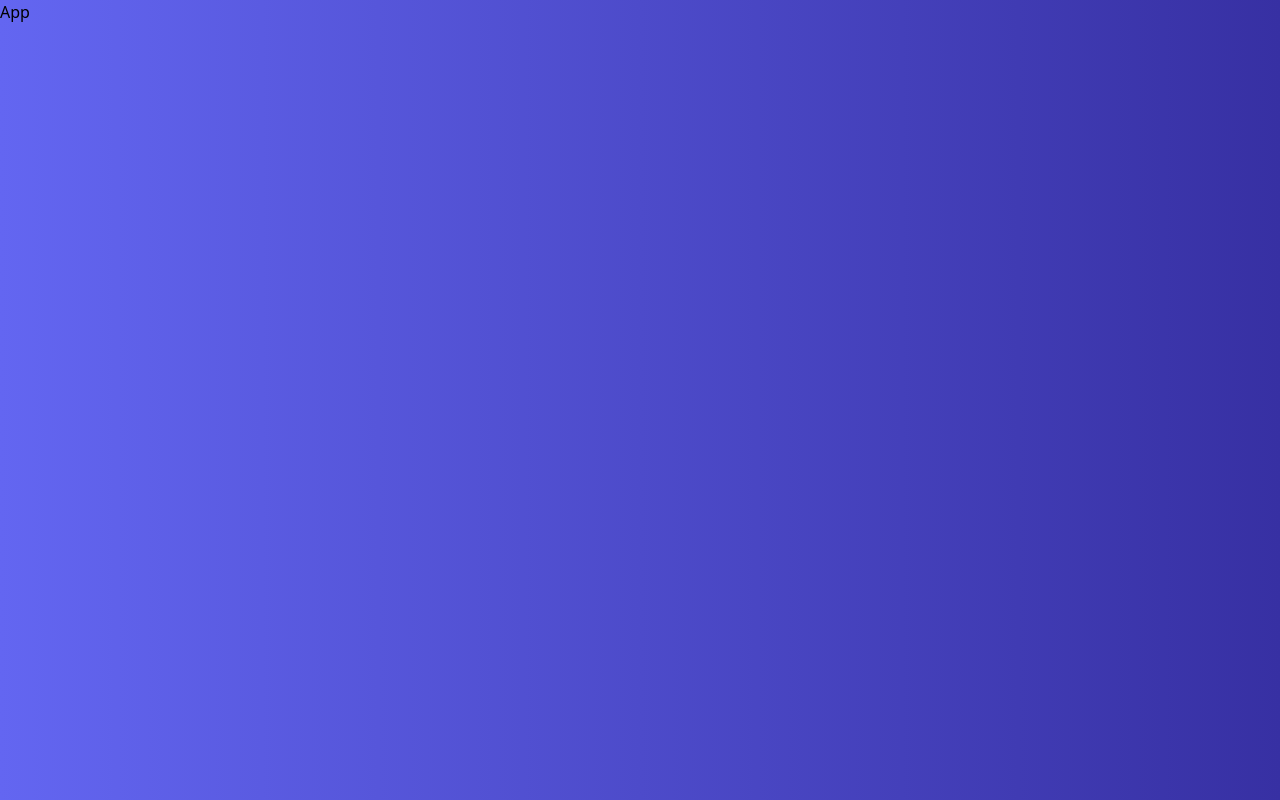
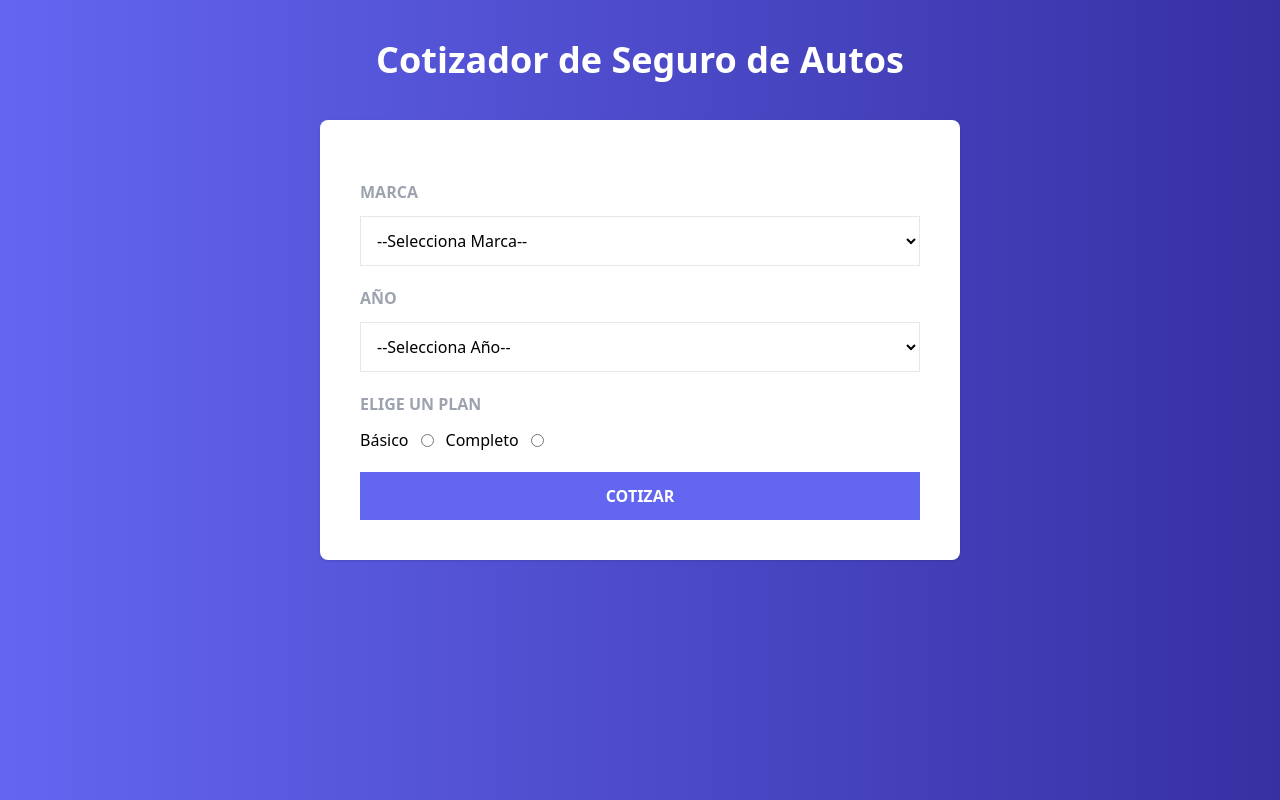
Before and after one commit to danieldamian09/Cotizador-seguro-automovil-context, a React (Vite) app: page / in a window 1280 px wide. Built offline with nearby package versions, Linux system fonts and the light colour scheme.

Commit message:
creating the quote form

```diff
--- a/src/App.jsx
+++ b/src/App.jsx
@@ -1,9 +1,9 @@
-
+import AppSeguro from "./components/AppSeguro"
 
 function App() {
 
   return (
-    <h1>App</h1>
+    <AppSeguro />
   )
 }
 
--- /dev/null
+++ b/src/components/AppSeguro.jsx
@@ -0,0 +1,16 @@
+import Formulario from "./Formulario";
+
+const AppSeguro = () => {
+	return (
+		<>
+			<header className=" my-10">
+				<h1 className=" text-white text-center text-4xl font-black">Cotizador de Seguro de Autos</h1>
+      </header>
+      <main className=" bg-white md:w-2/3 lg:w-2/4 mx-auto shadow rounded-lg p-10">
+        <Formulario />
+      </main>
+		</>
+	);
+};
+
+export default AppSeguro;
--- /dev/null
+++ b/src/components/Formulario.jsx
@@ -0,0 +1,59 @@
+import {Fragment} from "react"
+import { MARCAS, YEARS, PLANES } from "../constants";
+
+const Formulario = () => {
+	return (
+		<>
+			<form>
+				<div className=" my-5">
+					<label className=" block mb-3 font-bold text-gray-400 uppercase">
+						Marca
+					</label>
+					<select
+						name="marca"
+						className=" w-full p-3 bg-white border border-gray-200"
+					>
+						<option value="">--Selecciona Marca--</option>
+						{MARCAS.map((marca) => (
+							<option key={marca.id} value={marca.id}>
+								{marca.nombre}
+							</option>
+						))}
+					</select>
+				</div>
+				<div className=" my-5">
+					<label className=" block mb-3 font-bold text-gray-400 uppercase">
+						Año
+					</label>
+					<select
+						name="marca"
+						className=" w-full p-3 bg-white border border-gray-200"
+					>
+						<option value="">--Selecciona Año--</option>
+						{YEARS.map((year) => (
+							<option key={year} value={year}>
+								{year}
+							</option>
+						))}
+					</select>
+				</div>
+				<div className=" my-5">
+					<label className=" block mb-3 font-bold text-gray-400 uppercase">
+						Elige un Plan
+          </label>
+          <div className=" flex gap-3 items-center">
+            {PLANES.map((plan) => (
+              <Fragment key={plan.id}>
+                <label>{plan.nombre}</label>
+                <input type="radio" name="plan" value={plan.id} />
+              </Fragment>
+            ))}
+          </div>
+        </div>
+        <input className=" w-full bg-indigo-500 text-white hover:bg-indigo-600 transition-colors cursor-pointer p-3 uppercase font-bold" type="submit" value="Cotizar" />
+			</form>
+		</>
+	);
+};
+
+export default Formulario;
--- /dev/null
+++ b/src/constants/index.js
@@ -0,0 +1,16 @@
+export const MARCAS = [
+	{id: 1, nombre: "Europeo"},
+	{id: 2, nombre: "Americano"},
+	{id: 3, nombre: "Aiatico"},
+];
+
+const YEARMAX = new Date().getFullYear();
+export const YEARS = Array.from(
+	new Array(20),
+	(valor, index) => YEARMAX - index
+);
+
+export const PLANES = [
+	{id: 1, nombre: "Básico"},
+	{id: 2, nombre: "Completo"},
+];
```
